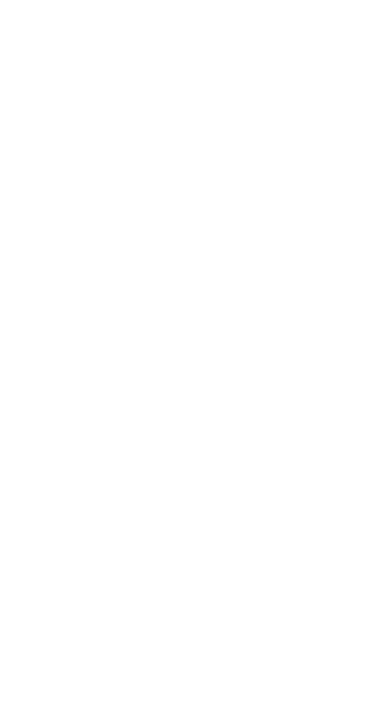
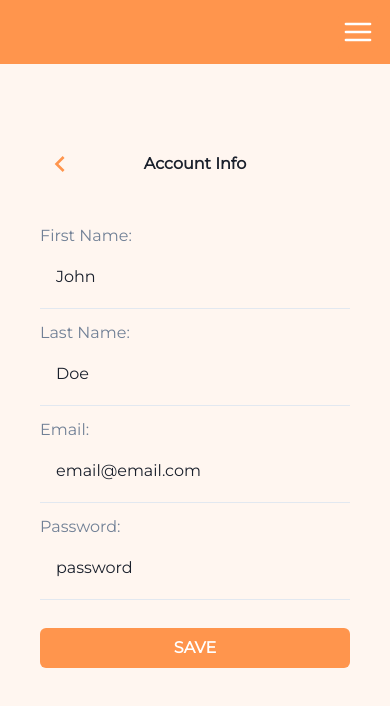
Before and after one commit to adasha-enterprises/geek-collectors-network, a React app in the folder apps/frontend/: page /account in a window 390 px wide. Before the commit this address had no page. Shown: the top 706 px of the page. Built offline with nearby package versions, Linux system fonts and the light colour scheme.

Commit message:
feat(frontend): implement user dashboard and account info pages
* feat(frontend): implement conditional rendering of hamburger menu

* feat (frontend): navigate user to profile&settings page after login

* feat (frontend): create account info page

```diff
--- a/apps/frontend/src/App.tsx
+++ b/apps/frontend/src/App.tsx
@@ -4,6 +4,8 @@ import { Routes, Route } from 'react-router-dom';
 import LandingPage from './pages/LandingPage';
 import Registration from './pages/Registration';
 import LoginPage from './pages/LoginPage';
+import UserDashboard from './pages/UserDashboard';
+import AccountInfo from './pages/AccountInfo';
 import Test from './pages/TestPage';
 
 function App() {
@@ -14,6 +16,8 @@ function App() {
       <Route path="/login" element={<LoginPage />} />
       <Route path="/test" element={<Test />} />
 
+      <Route path="/dashboard" element={<UserDashboard />} />
+      <Route path="/account" element={<AccountInfo />} />
       {/* Profile page and profile edit page */}
       {/* <Route path="/profile" /> */}
       {/* <Route index element={<ProfilePage />} /> */}
--- a/apps/frontend/src/components/Header.tsx
+++ b/apps/frontend/src/components/Header.tsx
@@ -2,15 +2,22 @@ import React from 'react';
 import { Box, Flex, IconButton } from '@chakra-ui/react';
 import { HamburgerIcon } from '@chakra-ui/icons';
 
-function Header() {
+type HeaderProps = {
+  showNavigation: boolean;
+};
+
+function Header({ showNavigation }: HeaderProps) {
   return (
     <Box as="header" bg="brand.500" p={3} zIndex="sticky" top={0}>
       <Flex justify="end" align="center">
-        <IconButton
-          colorScheme="brand"
-          aria-label="Hamburger Menu"
-          icon={<HamburgerIcon w={8} h={8} color="white" />}
-        />
+        {/* Conditional rendering of HamburgerIcon. */}
+        {showNavigation ? (
+          <IconButton
+            colorScheme="brand"
+            aria-label="Hamburger Menu"
+            icon={<HamburgerIcon w={8} h={8} color="white" />}
+          />
+        ) : <Box w={8} h={8} />}
       </Flex>
     </Box>
   );
--- a/apps/frontend/src/components/LoginForm.tsx
+++ b/apps/frontend/src/components/LoginForm.tsx
@@ -1,4 +1,5 @@
 import React from 'react';
+import { useNavigate } from 'react-router-dom';
 import { Form, Formik } from 'formik';
 import { Button, VStack } from '@chakra-ui/react';
 
@@ -8,12 +9,15 @@ import { loginSchema } from '../schemas/schemas';
 import LoginControls from './LoginControls';
 
 function LoginForm() {
+  const navigate = useNavigate();
+
   return (
     <Formik
       initialValues={{ email: '', password: '' }}
       validationSchema={loginSchema}
       onSubmit={values => {
         console.log(values);
+        navigate('/dashboard');
       }}
     >
       {formik => (
--- a/apps/frontend/src/pages/PageLayout.tsx
+++ b/apps/frontend/src/components/PageLayout.tsx
@@ -1,13 +1,17 @@
 import React, { ReactNode } from 'react';
 import { Box } from '@chakra-ui/react';
-import Header from '../components/Header';
+import Header from './Header';
 
+type PageLayoutProps = {
+  children: ReactNode;
+  showNavigation: boolean;
+};
 
-function PageLayout({ children }: { children: ReactNode }) {
+function PageLayout({ children, showNavigation }: PageLayoutProps) {
   return (
     <>
       <Box w={'100vw'} h={'100vh'} bg={'background'}>
-        <Header />
+        <Header showNavigation={showNavigation} />
         {children}
       </Box>
     </>
--- a/apps/frontend/src/components/PageTitle.tsx
+++ b/apps/frontend/src/components/PageTitle.tsx
@@ -1,5 +1,5 @@
 import React from 'react';
-import { Link } from 'react-router-dom';
+import { useNavigate } from 'react-router-dom';
 import { SimpleGrid, Heading, IconButton } from '@chakra-ui/react';
 import { ChevronLeftIcon } from '@chakra-ui/icons';
 
@@ -8,15 +8,22 @@ type PageTitleProps = {
 };
 
 function PageTitle({ title }: PageTitleProps) {
+  const navigate = useNavigate();
+
   return (
-    <SimpleGrid columns={3} width={'90%'} mb={6}>
-      <Link to="..">
-        <IconButton
-          colorScheme="transparent"
-          aria-label="Back"
-          icon={<ChevronLeftIcon w={8} h={8} color="brand.500" />}
-        />
-      </Link>
+    <SimpleGrid
+      columns={3}
+      width={{ base: '100%', md: '90%', lg: '80%'}}
+      mb={6}
+      gridTemplateColumns={'1fr 2fr 1fr'}
+    >
+      <IconButton
+        colorScheme="transparent"
+        aria-label="Back"
+        icon={<ChevronLeftIcon w={8} h={8} color="brand.500" />}
+        justifySelf={'start'}
+        onClick={() => navigate(-1)}
+      />
       <Heading size={'sm'} alignSelf={'center'} justifySelf={'center'}>
         {title}
       </Heading>
--- a/apps/frontend/src/components/RegistrationForm.tsx
+++ b/apps/frontend/src/components/RegistrationForm.tsx
@@ -1,5 +1,5 @@
 import React from 'react';
-
+import { useNavigate } from 'react-router-dom';
 import { Form, Formik } from 'formik';
 import { Button, VStack } from '@chakra-ui/react';
 
@@ -8,12 +8,15 @@ import PageLink from './PageLink';
 import { registrationSchema } from '../schemas/schemas';
 
 function RegistrationForm() {
+  const navigate = useNavigate();
+
   return (
     <Formik
       initialValues={{ firstName: '', lastName: '', email: '', password: '' }}
       validationSchema={registrationSchema}
       onSubmit={values => {
         console.log(values);
+        navigate('/dashboard');
       }}
     >
       {formik => (
--- a/apps/frontend/src/components/TextInput.tsx
+++ b/apps/frontend/src/components/TextInput.tsx
@@ -1,6 +1,6 @@
+import React from 'react';
 import { FormControl, FormErrorMessage, FormLabel, Input } from '@chakra-ui/react';
 import { useField } from 'formik';
-import React from 'react';
 
 type TextInputProps = {
     name: string,
--- /dev/null
+++ b/apps/frontend/src/pages/AccountInfo.tsx
@@ -0,0 +1,93 @@
+import React from 'react';
+import { VStack, StackDivider, Button, FormControl, FormLabel, FormErrorMessage, Input } from '@chakra-ui/react';
+import { Formik, Form, Field } from 'formik';
+import { registrationSchema } from '../schemas/schemas';
+import PageLayout from '../components/PageLayout';
+import PageTitle from '../components/PageTitle';
+
+
+function AccountInfo() {
+//   const accountInfo = () => {
+//     const response = await fetch('http://localhost:3001/accountInfo', {
+//       method: 'GET',
+//       headers: {
+//         'Content-Type': 'application/json',
+//         'Authorization': `Bearer ${localStorage.getItem('token')}`,
+//       },
+//     });
+//   };
+
+  const accountInfo = {
+    firstName: 'John',
+    lastName: 'Doe',
+    email: 'email@email.com',
+    password: 'password',
+  };
+
+
+  return (
+    <PageLayout showNavigation={true}>
+      <VStack
+        bg={'background'}
+        // divider={<StackDivider borderColor="gray.200" />}
+        spacing={4}
+        px={10}
+        pt={20}
+      >
+        <PageTitle title={'Account Info'} />
+        <Formik
+          initialValues={{
+            firstName: accountInfo.firstName,
+            lastName: accountInfo.lastName,
+            email: accountInfo.email,
+            password: accountInfo.password,
+          }}
+          validationSchema={registrationSchema}
+          onSubmit={values => {
+            console.log(values);
+          }}
+        >
+          {formik => (
+            <Form style={{ width: '100%' }}>
+              <VStack gap={1} divider={<StackDivider/>} >
+                <FormControl id={'firstName'} isInvalid={!!(formik.errors.firstName && formik.touched.firstName)}>
+                  <FormLabel color={'gray.500'}>First Name:</FormLabel>
+                  <Field as={Input} name={'firstName'} border={'none'} focusBorderColor={'transparent'}></Field>
+                  <FormErrorMessage>{formik.errors.firstName}</FormErrorMessage>
+                </FormControl>
+                <FormControl id={'lastName'} isInvalid={!!(formik.errors.lastName && formik.touched.lastName)}>
+                  <FormLabel color={'gray.500'}>Last Name:</FormLabel>
+                  <Field as={Input} name={'lastName'} border={'none'} focusBorderColor={'transparent'}></Field>
+                  <FormErrorMessage>{formik.errors.lastName}</FormErrorMessage>
+                </FormControl>
+                <FormControl id={'email'} isInvalid={!!(formik.errors.email && formik.touched.email)}>
+                  <FormLabel color={'gray.500'}>Email:</FormLabel>
+                  <Field as={Input} name={'email'} border={'none'} focusBorderColor={'transparent'}></Field>
+                  <FormErrorMessage>{formik.errors.email}</FormErrorMessage>
+                </FormControl>
+                <FormControl id={'password'} isInvalid={!!(formik.errors.password && formik.touched.password)}>
+                  <FormLabel color={'gray.500'}>Password:</FormLabel>
+                  <Field as={Input} name={'password'} border={'none'} focusBorderColor={'transparent'}></Field>
+                  <FormErrorMessage>{formik.errors.password}</FormErrorMessage>
+                </FormControl>
+                <Button
+                  type="submit"
+                  mt={4}
+                  w={'100%'}
+                  colorScheme="brand"
+                  variant="solid"
+                  disabled={!formik.dirty || formik.isSubmitting}>
+                                SAVE
+                </Button>
+              </VStack>
+            </Form>
+          )}
+        </Formik>
+
+      </VStack>
+
+    </PageLayout>
+  );
+}
+
+export default AccountInfo;
--- a/apps/frontend/src/pages/LoginPage.tsx
+++ b/apps/frontend/src/pages/LoginPage.tsx
@@ -1,14 +1,14 @@
 import React from 'react';
 import { VStack } from '@chakra-ui/react';
 
-import PageLayout from './PageLayout';
+import PageLayout from '../components/PageLayout';
 import PageTitle from '../components/PageTitle';
 import LoginForm from '../components/LoginForm';
 
 // Add Header component created by Toco following rebase / merge
 function LoginPage() {
   return (
-    <PageLayout>
+    <PageLayout showNavigation={false}>
       <VStack
         bg={'background'}
         px={10}
--- a/apps/frontend/src/pages/Registration.tsx
+++ b/apps/frontend/src/pages/Registration.tsx
@@ -1,13 +1,13 @@
 import React from 'react';
 import { VStack } from '@chakra-ui/react';
 
-import PageLayout from './PageLayout';
+import PageLayout from '../components/PageLayout';
 import PageTitle from '../components/PageTitle';
 import RegistrationForm from '../components/RegistrationForm';
 
 function Registration() {
   return (
-    <PageLayout >
+    <PageLayout showNavigation={false}>
       <VStack
         bg={'background'}
         px={10}
--- /dev/null
+++ b/apps/frontend/src/pages/UserDashboard.tsx
@@ -0,0 +1,52 @@
+import React from 'react';
+import { Link } from 'react-router-dom';
+import { VStack, HStack, StackDivider, Heading, Text } from '@chakra-ui/react';
+import { ArrowRightIcon } from '@chakra-ui/icons';
+
+import PageLayout from '../components/PageLayout';
+
+
+function UserDashboard() {
+  return (
+    <PageLayout showNavigation={false}>
+      <VStack
+        bg={'background'}
+        divider={<StackDivider borderWidth={'1px'} />}
+        spacing={8}
+        px={10}
+        pt={20}
+      >
+        <Heading size={'sm'} alignSelf={'center'} justifySelf={'center'} mb={4} >
+            Profile & Settings
+        </Heading>
+        <Link to={'/account'} style={{ width: '100%' }}>
+          <HStack w={'100%'} justify={'space-between'}>
+            <Text>Account Information</Text>
+            <ArrowRightIcon w={4} h={4} color="brand.500" />
+          </HStack>
+        </Link>
+        <Link to={'/'} style={{ width: '100%' }}>
+          <HStack w={'100%'} justify={'space-between'}>
+            <Text>Profile</Text>
+            <ArrowRightIcon w={4} h={4} color="brand.500" />
+          </HStack>
+        </Link>
+        <Link to={'/'} style={{ width: '100%' }}>
+          <HStack w={'100%'} justify={'space-between'}>
+            <Text>Friends List</Text>
+            <ArrowRightIcon w={4} h={4} color="brand.500" />
+          </HStack>
+        </Link>
+        <Link to={'/'} style={{ width: '100%' }}>
+          <HStack w={'100%'} justify={'space-between'}>
+            <Text>Item Collection</Text>
+            <ArrowRightIcon w={4} h={4} color="brand.500" />
+          </HStack>
+        </Link>
+        <></>
+      </VStack>
+    </PageLayout>
+  );
+}
+
+export default UserDashboard;
```
